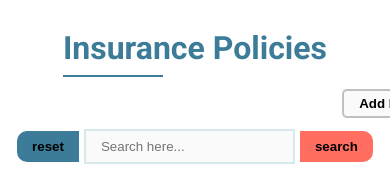
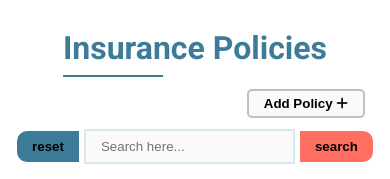
Before and after one commit to BuckanianCodes/ddfinance-frontend, an Angular app: page / in a window 390 px wide. Shown: the top 179 px of the page. Built offline with nearby package versions, Linux system fonts and the light colour scheme; no server answers.

Commit message:
Responsivity 1

```diff
--- a/src/app/pages/add-insurance/add-insurance.component.css
+++ b/src/app/pages/add-insurance/add-insurance.component.css
@@ -30,8 +30,11 @@ h1::after{
     align-items: center;
     justify-content: center;
     flex-direction: column;
-
-
+}
+@media screen and (max-width: 600px){
+    .form-wrapper{
+        width: 300px;
+    }
 }
 .wrapper{
     position: relative;
--- a/src/app/pages/list-insurances/list-insurances.component.css
+++ b/src/app/pages/list-insurances/list-insurances.component.css
@@ -31,6 +31,7 @@
     cursor: pointer;
     top: 0;
     right: 0;
+    margin-right:80px;
     padding: 5px 15px;
     border: none;
     outline: none;
--- a/src/app/pages/list-insurances/list-insurances.component.html
+++ b/src/app/pages/list-insurances/list-insurances.component.html
@@ -16,7 +16,7 @@
             class="search"
             (click)="onSearch()">search</button>
         </div>
-        <button class="add" routerLink="/add-policy">Add Policy</button>
+        <button class="add" routerLink="/add-policy">Add Policy <i class="fa fa-plus"></i> </button>
         <ul>
             <li *ngFor="let insurance of insurances" class="insurance">
                 <h1 class="insuranceName">{{insurance.insuranceName}}</h1>
```
